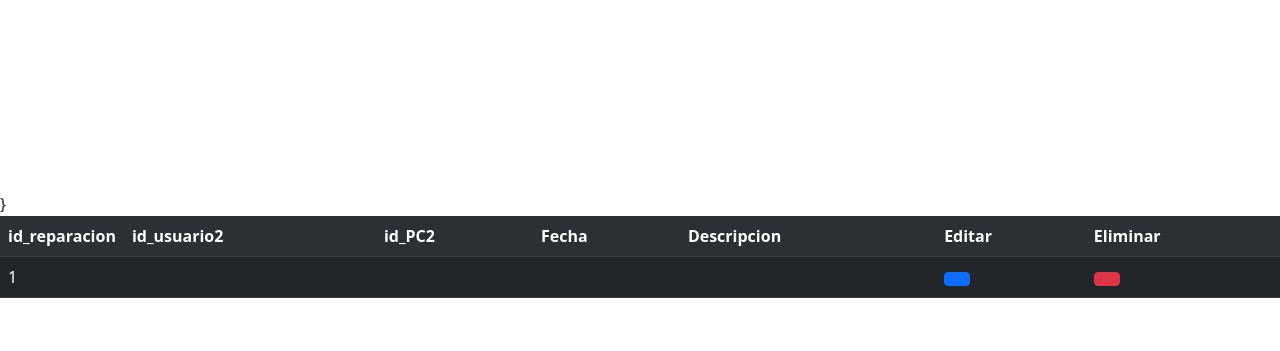
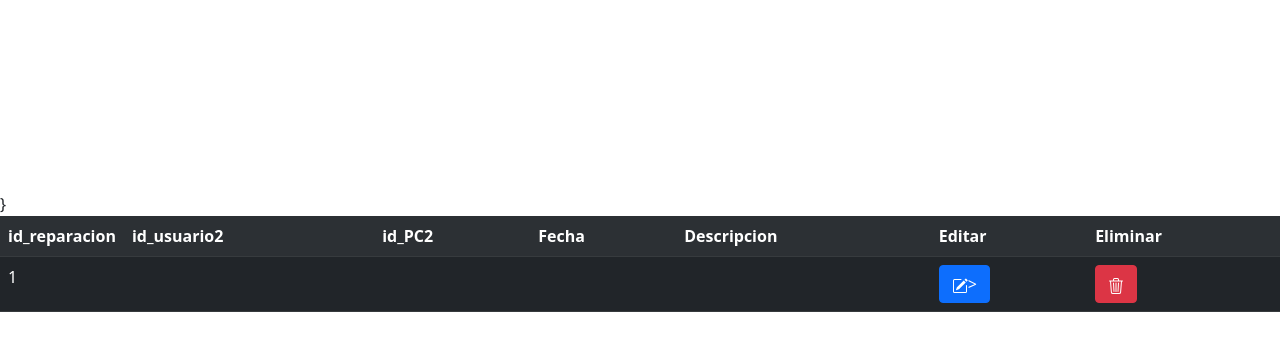
Before and after one commit to Jeronimo312725/phpProyect, a PHP site: page /reparaciones/reparacionesList.php in a window 1280 px wide. Shown: the part 56-407 px from the top of the page. Run offline with PHP 8.4, Linux system fonts and the light colour scheme; tables that the repository leaves empty or names only in its code hold one stand-in row (values such as "Sample post"); data that the repository does not hold is empty.

Commit message:
se agregan iconos a la lista

```diff
--- a/reparaciones/reparacionesList.php
+++ b/reparaciones/reparacionesList.php
@@ -65,8 +65,13 @@ echo $descripcion ;
            <td ><?php echo $row ['id_PC2'];?></td>
            <td ><?php echo $row ['fecha'];?></td>
            <td ><?php echo $row ['descripcion'];?></td>
-           <td><a  href="reparacionesController.php=<?php echo $row['id_reparacion']; ?>" class="btn btn-primary" ><i class="bi bi-pencil"></i></a></td>
-           <td><a  href="reparacionesController.php?EDITAME=<?php echo $row['id_reparacion']; ?>" class="btn btn-danger" ><i class="bi bi-trash"></i></a></td>
+           <td><a  href="reparacionesController.php=<?php echo $row['id_reparacion']; ?>" class="btn btn-primary" ><svg xmlns="http://www.w3.org/2000/svg" width="16" height="16" fill="currentColor" class="bi bi-pencil-square" viewBox="0 0 16 16">
+  <path d="M15.502 1.94a.5.5 0 0 1 0 .706L14.459 3.69l-2-2L13.502.646a.5.5 0 0 1 .707 0l1.293 1.293zm-1.75 2.456-2-2L4.939 9.21a.5.5 0 0 0-.121.196l-.805 2.414a.25.25 0 0 0 .316.316l2.414-.805a.5.5 0 0 0 .196-.12l6.813-6.814z"/>
+  <path fill-rule="evenodd" d="M1 13.5A1.5 1.5 0 0 0 2.5 15h11a1.5 1.5 0 0 0 1.5-1.5v-6a.5.5 0 0 0-1 0v6a.5.5 0 0 1-.5.5h-11a.5.5 0 0 1-.5-.5v-11a.5.5 0 0 1 .5-.5H9a.5.5 0 0 0 0-1H2.5A1.5 1.5 0 0 0 1 2.5v11z"/>
+</svg></i>></i></a></td>
+           <td><a  href="reparacionesController.php?EDITAME=<?php echo $row['id_reparacion']; ?>" class="btn btn-danger" ><svg xmlns="http://www.w3.org/2000/svg" width="16" height="16" fill="currentColor" class="bi bi-trash3" viewBox="0 0 16 16">
+  <path d="M6.5 1h3a.5.5 0 0 1 .5.5v1H6v-1a.5.5 0 0 1 .5-.5ZM11 2.5v-1A1.5 1.5 0 0 0 9.5 0h-3A1.5 1.5 0 0 0 5 1.5v1H2.506a.58.58 0 0 0-.01 0H1.5a.5.5 0 0 0 0 1h.538l.853 10.66A2 2 0 0 0 4.885 16h6.23a2 2 0 0 0 1.994-1.84l.853-10.66h.538a.5.5 0 0 0 0-1h-.995a.59.59 0 0 0-.01 0H11Zm1.958 1-.846 10.58a1 1 0 0 1-.997.92h-6.23a1 1 0 0 1-.997-.92L3.042 3.5h9.916Zm-7.487 1a.5.5 0 0 1 .528.47l.5 8.5a.5.5 0 0 1-.998.06L5 5.03a.5.5 0 0 1 .47-.53Zm5.058 0a.5.5 0 0 1 .47.53l-.5 8.5a.5.5 0 1 1-.998-.06l.5-8.5a.5.5 0 0 1 .528-.47ZM8 4.5a.5.5 0 0 1 .5.5v8.5a.5.5 0 0 1-1 0V5a.5.5 0 0 1 .5-.5Z"/>
+</svg></i></a></td>
           }
            </tr>
 
```
